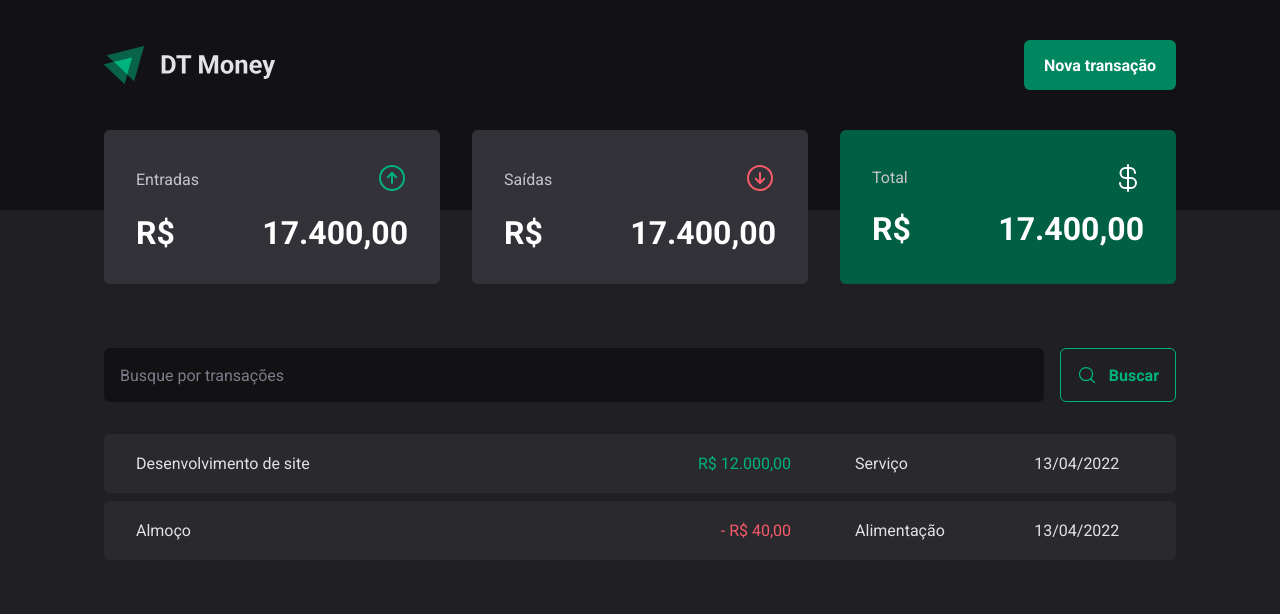
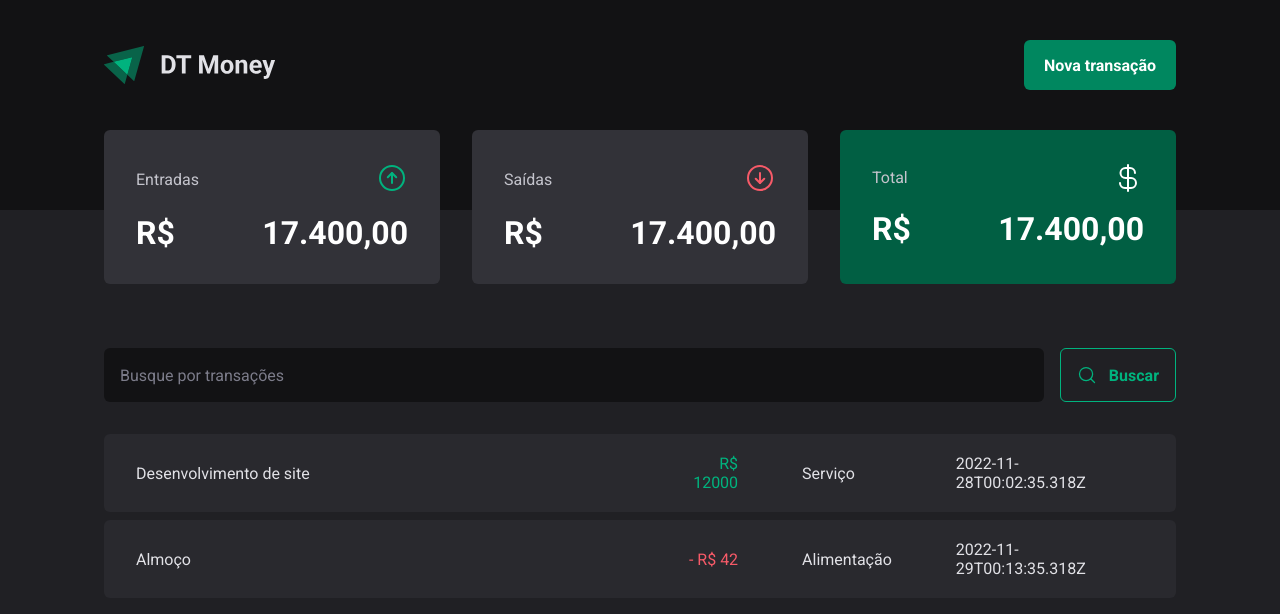
Before and after one commit to carlos3duardo/dt-money, a React (Vite) app: page / in a window 1280 px wide. Shown: the top 614 px of the page. Built offline with nearby package versions, Linux system fonts and the light colour scheme; data requests are answered from the project's data file.

Commit message:
Realizando requisição HTTP

```diff
--- a/server.json
+++ b/server.json
@@ -2,7 +2,7 @@
     "transactions": [
         {
             "id": 1,
-            "descpription": "Desenvolvimento de site",
+            "description": "Desenvolvimento de site",
             "type": "income",
             "category": "Serviço",
             "value": 12000,
@@ -10,7 +10,7 @@
         },
         {
             "id": 2,
-            "descpription": "Almoço",
+            "description": "Almoço",
             "type": "outcome",
             "category": "Alimentação",
             "value": 42,
--- a/src/pages/Transactions/index.tsx
+++ b/src/pages/Transactions/index.tsx
@@ -1,8 +1,30 @@
+import { useEffect, useState } from "react"
 import { SearchForm } from "./components/SearchForm"
 import { TransactionsContainer, TransactionsTable } from "./styles"
 
+interface TransactionProps {
+    id: number;
+    description: string;
+    type: 'income' | 'outcome';
+    value: number;
+    category: 'string';
+    createdAt: 'string';
+}
 
 export function Transactions() {
+    const [transactions, setTransactions] = useState<TransactionProps[]>([]);
+
+    async function loadTransactions() {
+        const response = await fetch('http://localhost:3333/transactions');
+        const data = await response.json();
+
+        setTransactions(data);
+    }
+
+    useEffect(() => {
+        loadTransactions();
+    }, []);
+
     return (
         <TransactionsContainer>
 
@@ -10,18 +32,14 @@ export function Transactions() {
 
             <TransactionsTable>
                 <tbody>
-                    <tr>
-                        <td>Desenvolvimento de site</td>
-                        <td className="income">R$ 12.000,00</td>
-                        <td>Serviço</td>
-                        <td>13/04/2022</td>
-                    </tr>
-                    <tr>
-                        <td>Almoço</td>
-                        <td className="outcome">R$ 40,00</td>
-                        <td>Alimentação</td>
-                        <td>13/04/2022</td>
-                    </tr>
+                    {transactions.map(({id, description, type, value, category, createdAt}) => (
+                        <tr key={id}>
+                            <td>{description}</td>
+                            <td className={type}>R$ {value}</td>
+                            <td>{category}</td>
+                            <td>{createdAt}</td>
+                        </tr>
+                    ))}
                 </tbody>
             </TransactionsTable>
         </TransactionsContainer>
```
